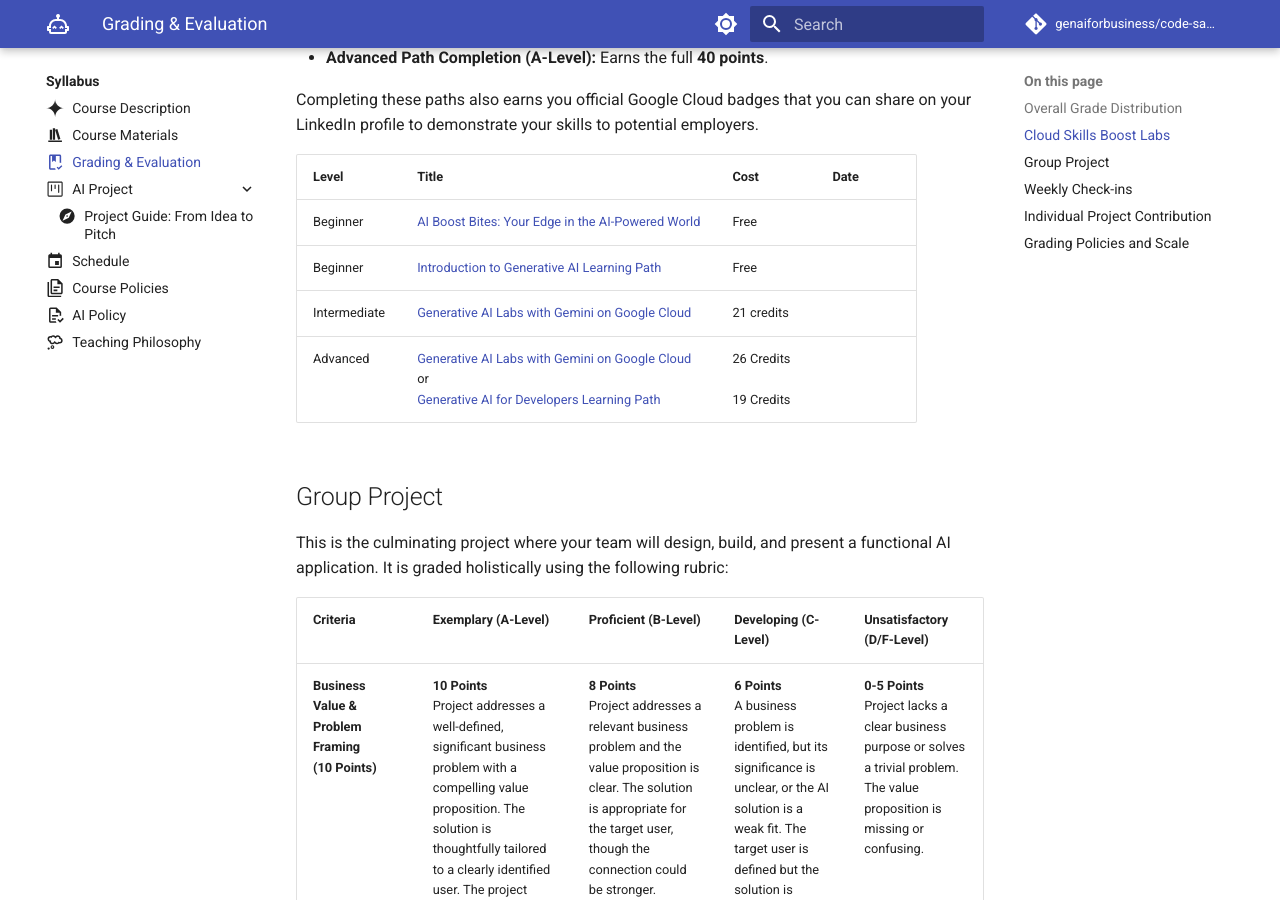
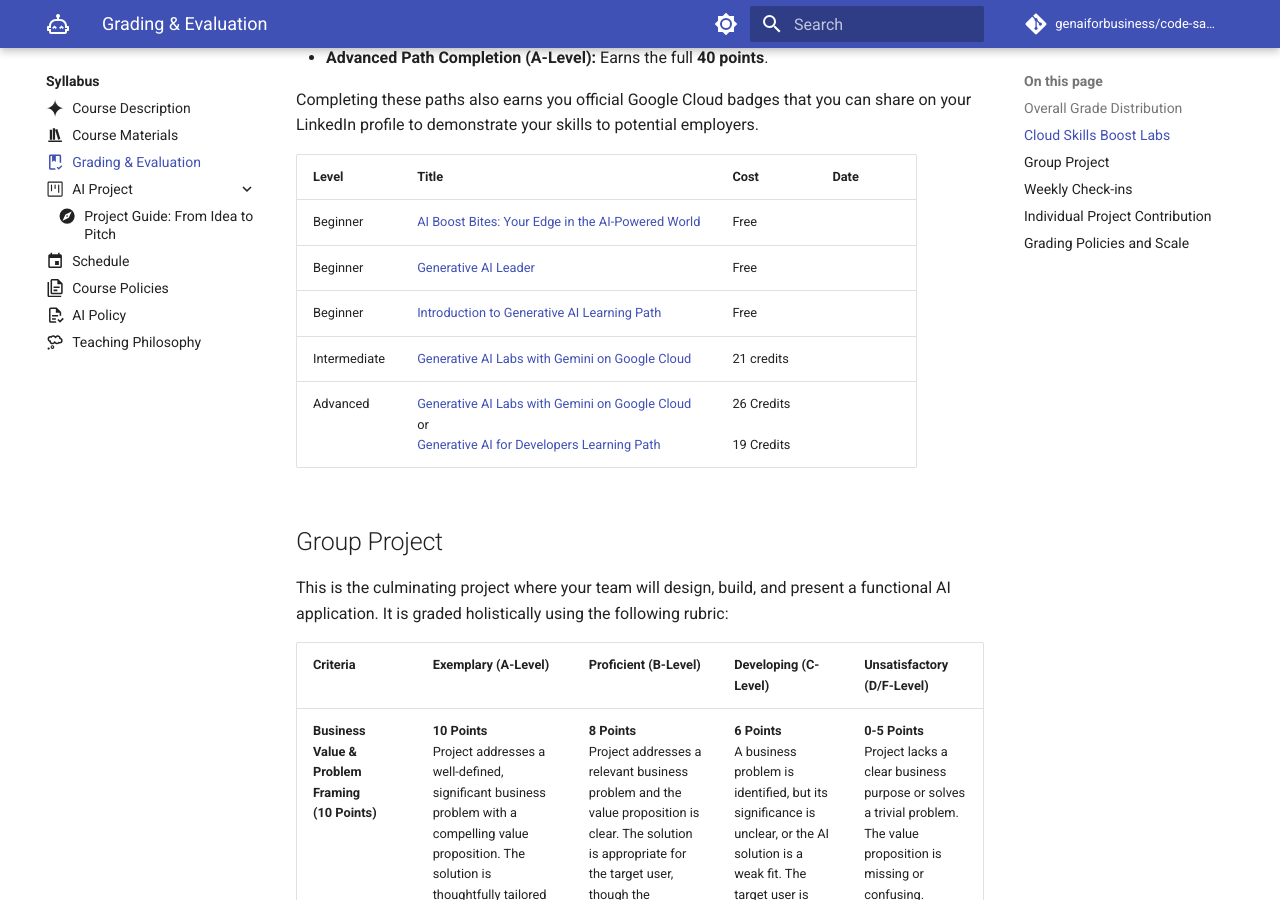
Before and after one commit to genaiforbusiness/genaiforbusiness.github.io, an MkDocs documentation site: the page built from docs/syllabus/grading.md, in a window 1280 px wide and 900 px high, scrolled down 998 px. Built offline with MkDocs 1.6.1 and Material for MkDocs 9.7.7, drawn with Linux system fonts in a browser that asks for light colours; comment, search, counter and statistics services are not loaded.

Commit message:
update cloud skills boost grade requirement

```diff
--- a/docs/syllabus/grading.md
+++ b/docs/syllabus/grading.md
@@ -33,6 +33,7 @@
 | Level | Title | Cost | Date |
 | :---- | :---- | :---- |:---- |
 | Beginner | [AI Boost Bites: Your Edge in the AI-Powered World](https://www.cloudskillsboost.google/paths/2480) | Free | |
+| Beginner | [Generative AI Leader](https://www.cloudskillsboost.google/paths/1951) | Free | |
 | Beginner | [Introduction to Generative AI Learning Path](https://www.cloudskillsboost.google/paths/118) | Free | |
 | Intermediate| [Generative AI Labs with Gemini on Google Cloud](https://www.cloudskillsboost.google/paths/1872)  | 21 credits | |
 | Advanced | [Generative AI Labs with Gemini on Google Cloud](https://www.cloudskillsboost.google/paths/1873) <br/> or <br/>[ Generative AI for Developers Learning Path](https://www.cloudskillsboost.google/paths/183)| 26 Credits <br/> <br/> 19 Credits| |
```
